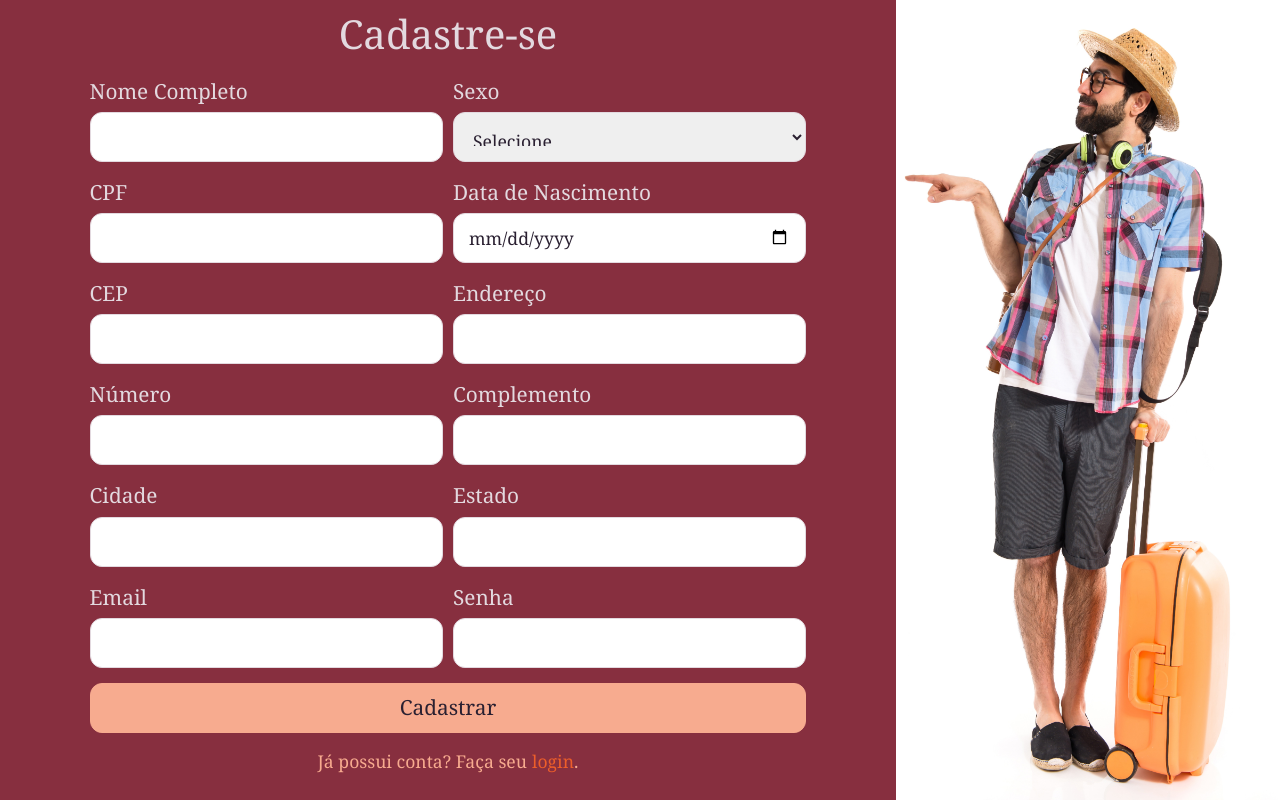
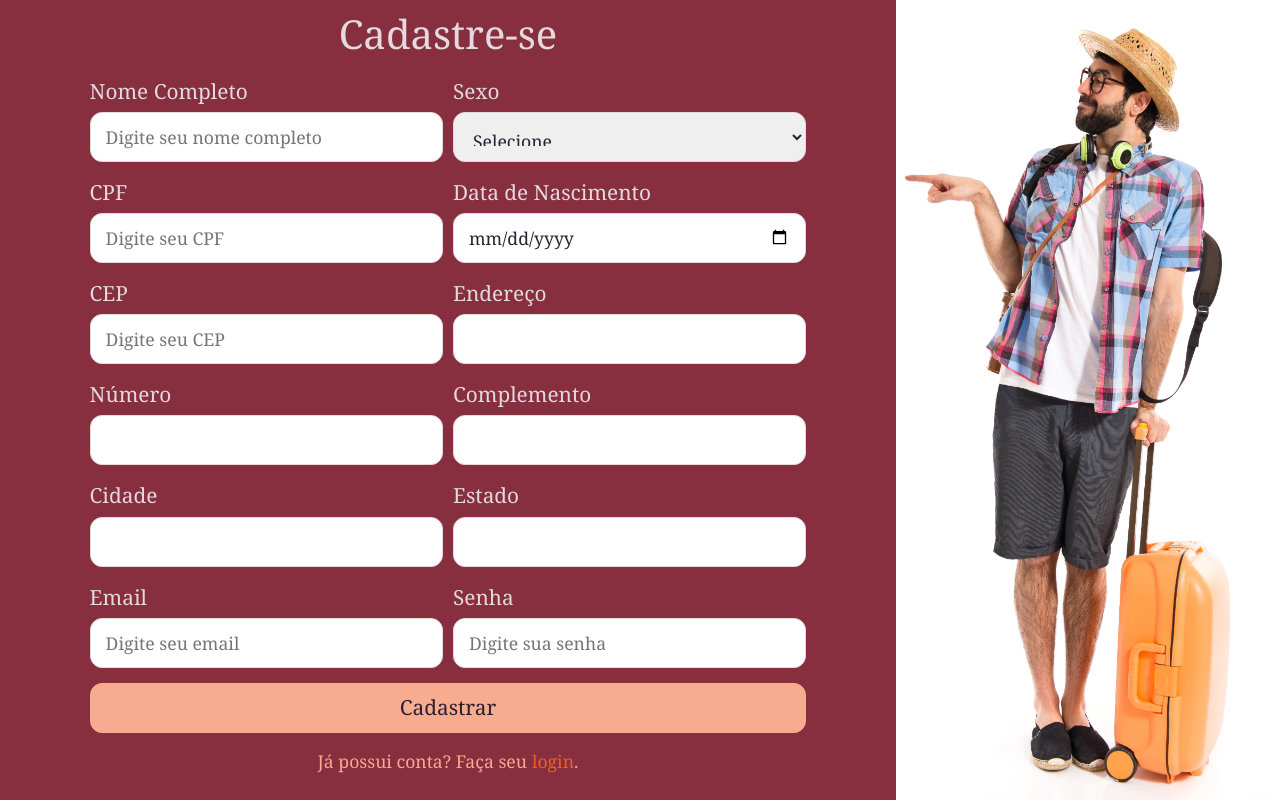
Before and after one commit to pricbnll/viagem365Frontend, a React (Vite) app: page /cadastro in a window 1280 px wide. Built offline with nearby package versions, Linux system fonts and the light colour scheme; a web font is replaced by a local one.

Commit message:
Refactor: coloquei placeholder

```diff
--- a/src/componentes/Login.jsx
+++ b/src/componentes/Login.jsx
@@ -61,6 +61,7 @@ function Login() {
               <input
                 type="text"
                 className={styles.formControl}
+                placeholder="Digite seu email"
                 {...register("email", { required: true })}
               />
               <span className={styles.errorMessage}>{errors.email?.message}</span>
@@ -70,6 +71,7 @@ function Login() {
               <input
                 type="password"
                 className={styles.formControl}
+                placeholder="Digite sua senha"
                 {...register("password", { required: true })}
               />
               <span className={styles.errorMessage}>{errors.password?.message}</span>
--- a/src/pages/register/RegisterUser.jsx
+++ b/src/pages/register/RegisterUser.jsx
@@ -137,6 +137,7 @@ function RegisterUser() {
               <input
                 type="text"
                 className={styles.formControl}
+                placeholder="Digite seu nome completo"
                 {...register("nome")}
                 autoComplete="name"
               />
@@ -157,6 +158,7 @@ function RegisterUser() {
               <input
                 type="text"
                 className={styles.formControl}
+                placeholder="Digite seu CPF"
                 {...register("cpf")}
                 autoComplete="cpf"
               />
@@ -175,6 +177,7 @@ function RegisterUser() {
               <input
                 type="text"
                 className={styles.formControl}
+                placeholder="Digite seu CEP"
                 {...register("cep")}
                 autoComplete="postal-code"
                 // onChange={handleCepChange}
@@ -235,6 +238,7 @@ function RegisterUser() {
               <input
                 type="text"
                 className={styles.formControl}
+                placeholder="Digite seu email"
                 {...register("email")}
                 autoComplete="email"
               />
@@ -245,6 +249,7 @@ function RegisterUser() {
               <input
                 type="password"
                 className={styles.formControl}
+                placeholder="Digite sua senha"
                 {...register("password")}
                 autoComplete="new-password"
               />
```
